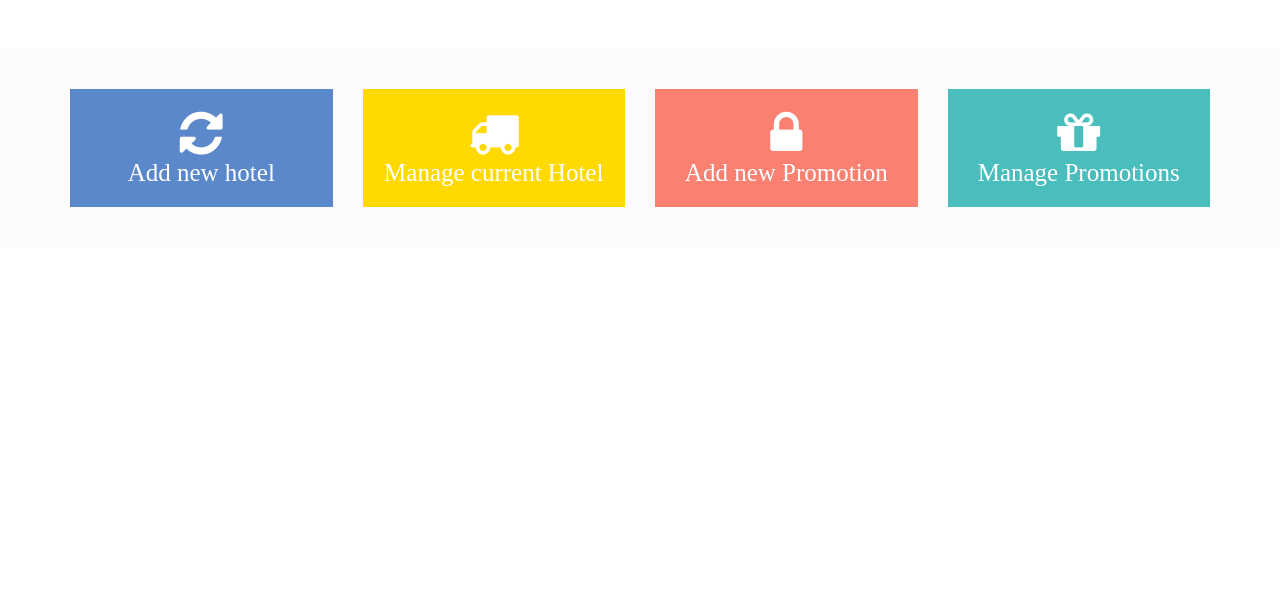
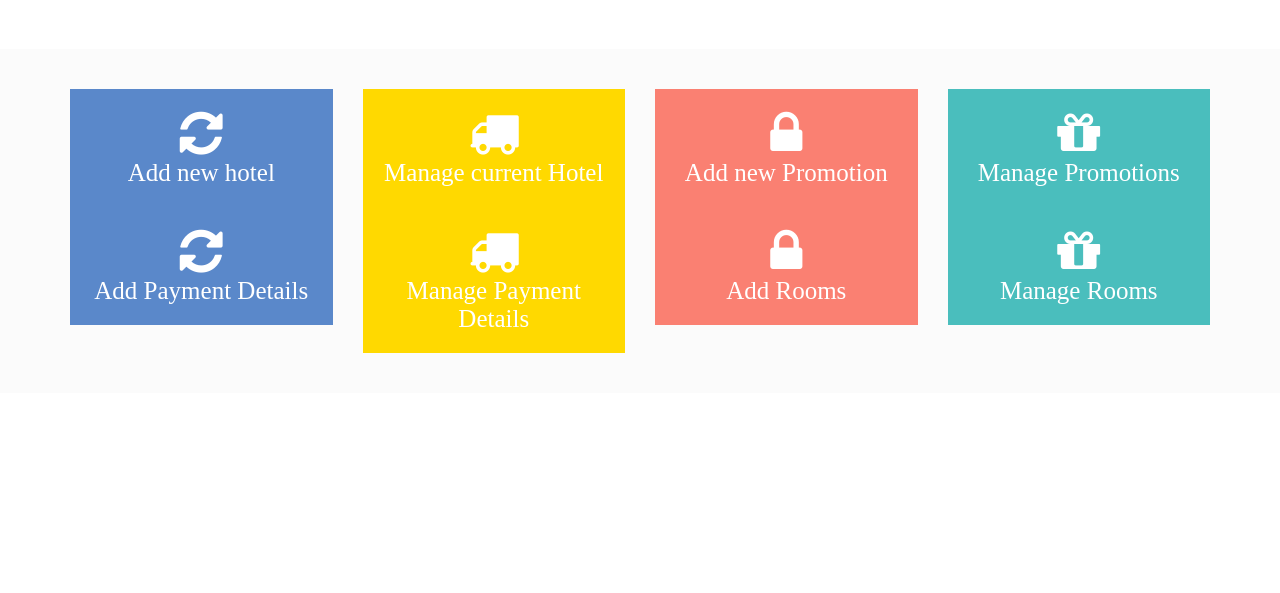
Before and after one commit to chamathsilva/Tourism-service-, a PHP site: page /pro/application/views/userHome.php in a window 1280 px wide. Shown: the part 118-711 px from the top of the page. Run offline with PHP 8.4, Linux system fonts and the light colour scheme; the visitor is signed in with stand-in values (Sample User, id 1).

Commit message:
Add payment details form

```diff
--- a/application/views/userHome.php
+++ b/application/views/userHome.php
@@ -88,6 +88,43 @@ if(!isset($_SESSION['username'])){
                         </a>
                     </div>
                 </div>
+			</div>
+
+			<div class="row">
+
+				<div class="col-md-3 col-sm-3">
+                    <div class="single-promo promo1">
+                        <a href="AddPaymentDeails.php">
+                            <i class="fa fa-refresh"></i>
+                            <p>Add Payment Details</p>
+                        </a>
+                    </div>
+                </div>
+
+                <div class="col-md-3 col-sm-3">
+                    <div class="single-promo promo2">
+                        <i class="fa fa-truck"></i>
+                        <p>Manage Payment Details</p>
+                    </div>
+                </div>
+
+                <div class="col-md-3 col-sm-3">
+                    <div class="single-promo promo3">
+                        <a href="PromotionForm.php">
+                            <i class="fa fa-lock"></i>
+                            <p>Add Rooms</p>
+                        </a>
+                    </div>
+                </div>
+
+                <div class="col-md-3 col-sm-3">
+                    <div class="single-promo promo4">
+                        <a href="managePromotions.php">
+                            <i class="fa fa-gift"></i>
+                            <p>Manage Rooms</p>
+                        </a>
+                    </div>
+                </div>
 
             </div>
         </div>
```
